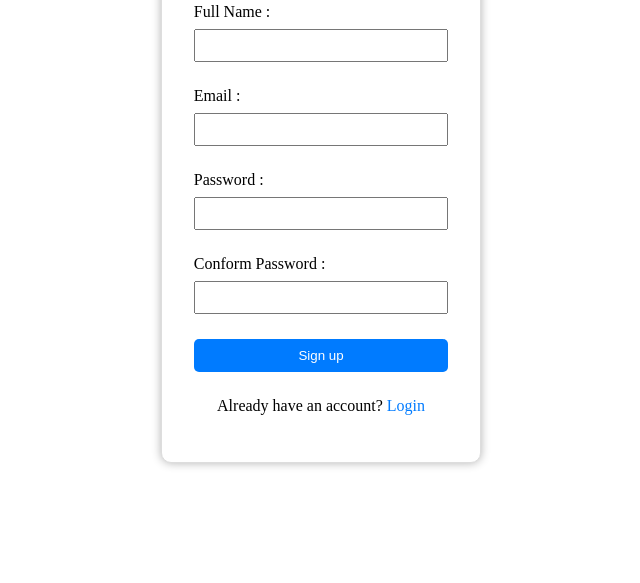
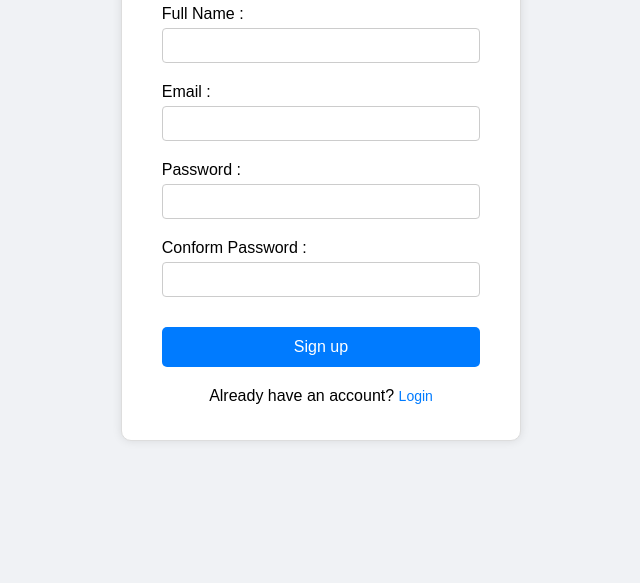
Before and after one commit to priyansunayak455-dot/Sign-up-Page, a plain HTML site: page signup.html in a window 1280 px wide. Shown: the part 217-800 px from the top of the page, without its empty margins (319-959 px from the left). Drawn offline with Linux system fonts and the light colour scheme.

Commit message:
change to reponsive web design

```diff
--- a/signup.css
+++ b/signup.css
@@ -2,15 +2,19 @@
   margin: 0;
   padding: 0;
   box-sizing: border-box;
-  font-style: Arial, sans-serif;
+  /* Fixed typo: font-style is for italics. Use font-family for the font type. */
+  font-family: Arial, sans-serif;
 }
-.container{
+
+.container {
   display: flex;
   justify-content: center;
   align-items: center;
-   height: 100vh;
+  min-height: 100vh; /* Ensures full screen height */
+  background-color: #f0f2f5; /* Optional: Light grey background makes the white form pop */
 }
-.form{
+
+.form {
   display: flex;
   flex-direction: column;
   align-items: center;
@@ -18,41 +22,57 @@
   border: #ddd solid 1px;
   border-radius: 10px;
   background-color: white;
-    box-shadow: 0 0 10px rgba(0,0,0,0.3);
-    height: 70%;
-    width: 25%;
-    gap: 25px;
+  box-shadow: 0 0 10px rgba(0, 0, 0, 0.1); /* Softer shadow */
 
+  /* --- RESPONSIVE FIXES --- */
+  width: 90%;           /* 90% width on mobile */
+  max-width: 400px;     /* Stops growing at 400px on desktop */
+  height: auto;         /* Let the height grow with the content */
+  padding: 30px 0;      /* Add top/bottom padding instead of fixed height */
+  gap: 20px;            /* Slightly reduced gap to fit more fields comfortably */
 }
-.em ,.ps,.fn,.cps{
+
+/* Grouped all field wrappers */
+.em, .ps, .fn, .cps {
   display: flex;
   flex-direction: column;
   width: 80%;
-    gap: 8px;
+  gap: 5px;
   font-size: 16px;
+}
 
-
-}
-button{
-    background-color:#007bff;
+button {
+  background-color: #007bff;
   color: white;
   width: 80%;
   border-radius: 5px;
-    height: 33px;
+  height: 40px;        /* Taller for better clicking */
   border: none;
+  cursor: pointer;     /* Shows hand cursor on hover */
+  font-size: 16px;
+  margin-top: 10px;    /* Extra space before the button */
 }
-a{
+
+a {
   text-decoration: none;
   color: #007bff;
+  font-size: 14px;     /* Slightly smaller font for links often looks cleaner */
 }
-input{
-    height: 33px;
+
+input {
+  height: 35px;        /* Slightly taller input */
   font-size: 16px;
+  padding: 0 10px;     /* Adds internal spacing so text isn't stuck to the left */
+  border: 1px solid #ccc;
+  border-radius: 4px;
+}
 
+h4 {
+  font-weight: 300;
+  margin-bottom: 5px;
 }
-h4{
-    font-weight: 300;
+
+button:hover {
+  transform: scale(1.02); /* Standard syntax for scaling */
+  background-color: #0069d9; /* Slightly darker blue on hover for visual feedback */
 }
-button:hover{
-    scale: 1.02;
-}
--- a/style.css
+++ b/style.css
@@ -1,17 +1,20 @@
-*{
+* {
     margin: 0;
     padding: 0;
-    font-style: Arial, sans-serif;
+    /* Fixed typo: font-style handles italics, font-family handles the font type */
+    font-family: Arial, sans-serif;
     box-sizing: border-box;
+}
 
+.container {
+    display: flex;
+    justify-content: center;
+    align-items: center;
+    min-height: 100vh; /* changed height to min-height for safety on small screens */
+    background-color: #f4f4f4; /* Optional: adds a light gray background behind the box */
 }
-.container{
-   display: flex;
-   justify-content: center;
-   align-items: center;
-   height: 100vh;
-}
-.form{
+
+.form {
     display: flex;
     flex-direction: column;
     align-items: center;
@@ -19,41 +22,60 @@
     border: #ddd solid 1px;
     border-radius: 10px;
     background-color: white;
-    box-shadow: 0 0 10px rgba(0,0,0,0.3);
-    height: 50%;
-    width: 25%;
+    box-shadow: 0 0 10px rgba(0, 0, 0, 0.1); /* Softened the shadow slightly */
+
+    /* --- RESPONSIVE CHANGES HERE --- */
+    width: 90%;          /* Occupies 90% of screen on mobile */
+    max-width: 400px;    /* Stops growing at 400px on desktop (approx 25% of large screen) */
+    height: auto;        /* Allows box to grow if you add more fields */
+    padding: 40px 0;     /* Adds internal breathing room since we removed fixed height */
     gap: 25px;
+}
 
-}
-.em ,.ps{
+.em, .ps {
     display: flex;
     flex-direction: column;
     width: 80%;
     gap: 8px;
     font-size: 16px;
+}
 
-
-}
-button{
-    background-color:#007bff;
+button {
+    background-color: #007bff;
     color: white;
     width: 80%;
     border-radius: 5px;
-    height: 33px;
+    height: 40px;       /* Increased slightly for better touch target on mobile */
     border: none;
+    cursor: pointer;    /* Adds a hand icon when hovering */
+    font-size: 16px;
 }
-a{
+
+a {
     text-decoration: none;
     color: #007bff;
 }
-input{
-    height: 33px;
+
+input {
+    height: 35px;
     font-size: 16px;
+    padding-left: 10px; /* Adds space so text doesn't touch the border */
+    border: 1px solid #ccc;
+    border-radius: 4px;
+}
 
-}
-h4{
+h4 {
     font-weight: 300;
 }
-button:hover{
-    scale: 1.02;
+
+button:hover {
+    transform: scale(1.02); /* scale property is usually used with transform */
 }
+
+/* --- OPTIONAL: EXTRA SAFETY FOR MOBILE --- */
+@media screen and (max-width: 480px) {
+    .form {
+        width: 95%; /* Make it slightly wider on very small phones */
+        padding: 30px 0;
+    }
+}
```
Lines whose indentation alone changed are shown as unchanged.
